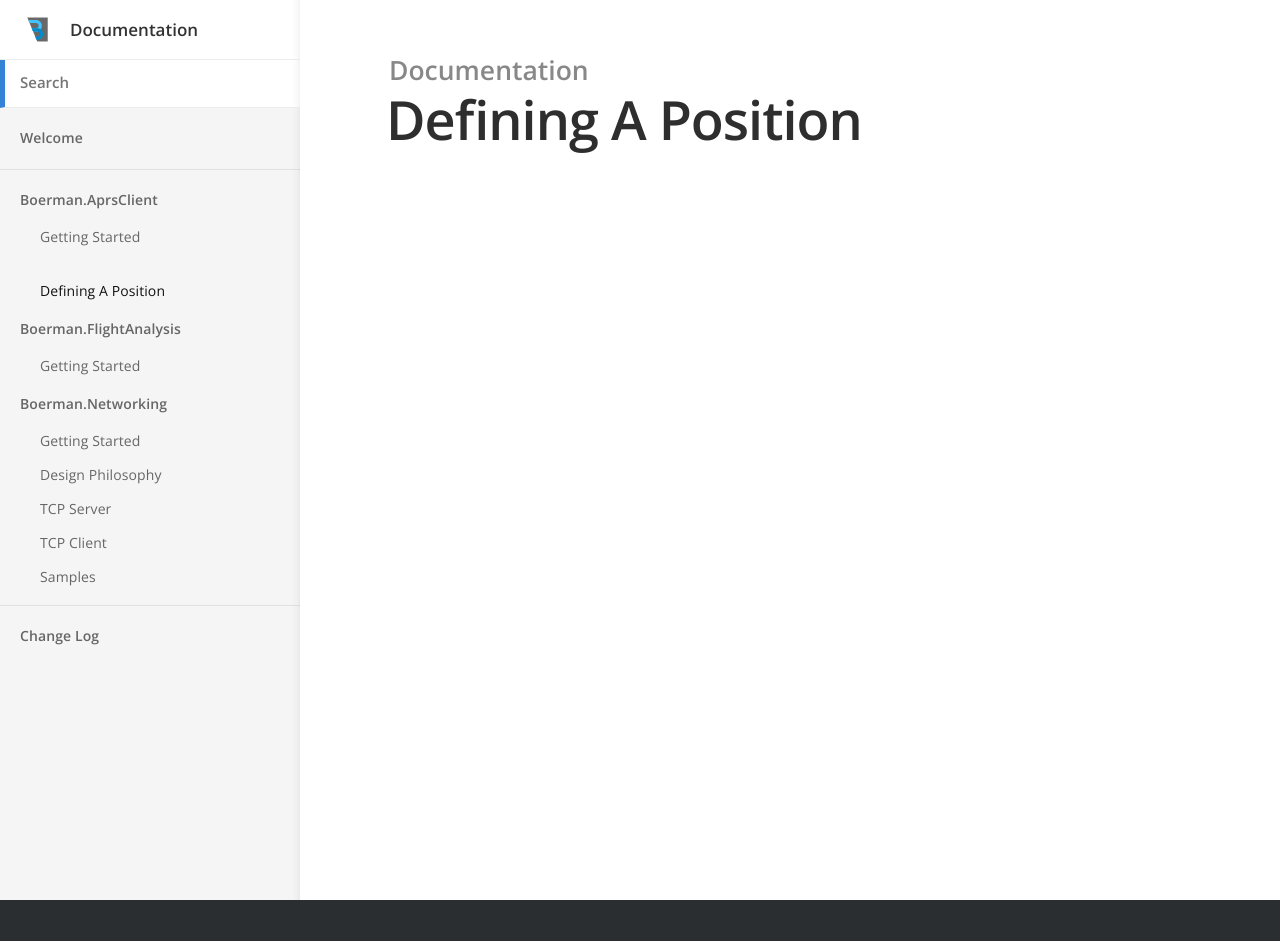
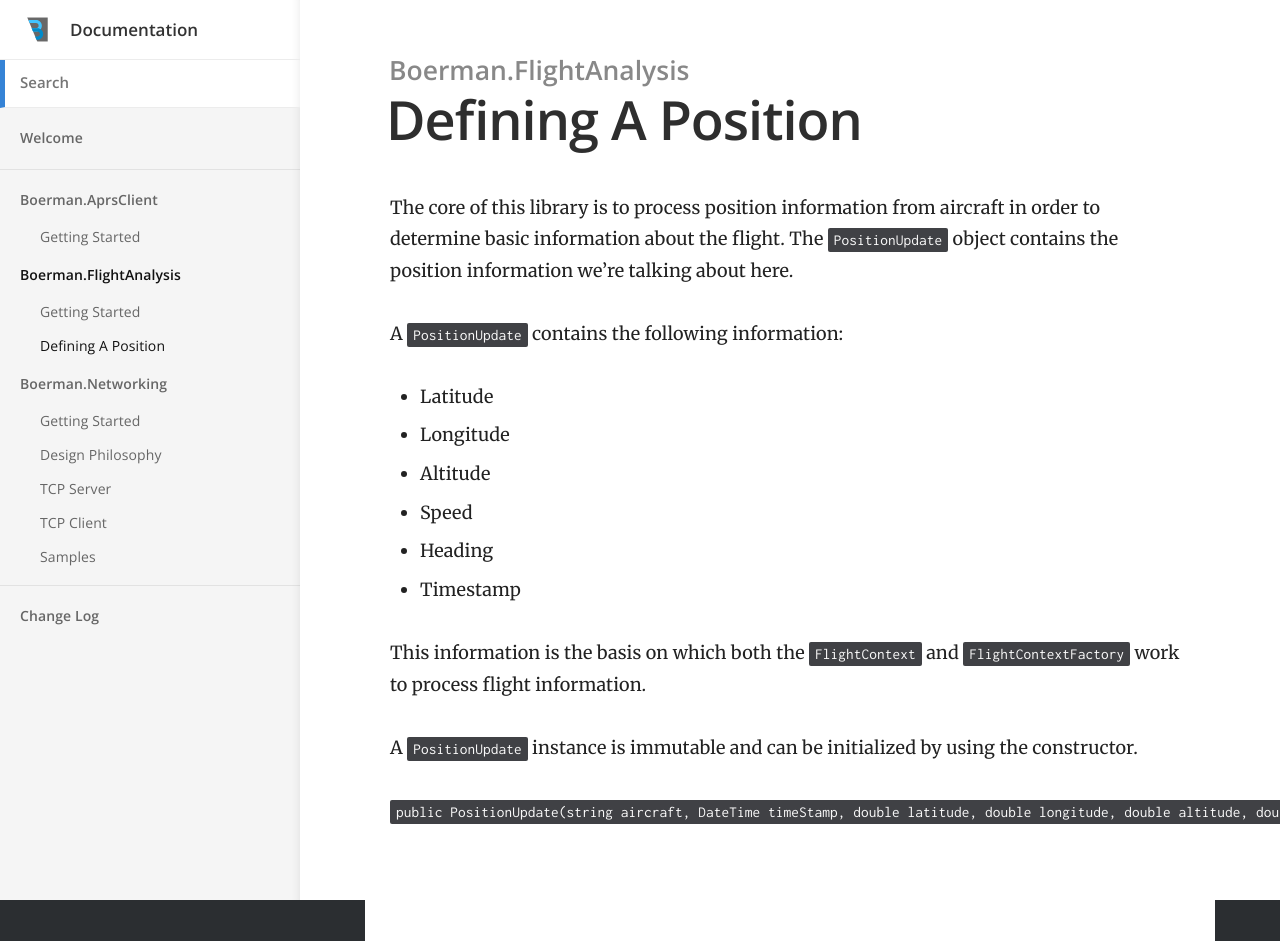
Before and after one commit to Boerman/docs, a Jekyll site: the page built from _docs/Libraries/FlightAnalysis/defining-a-position.md, in a window 1280 px wide. Built offline with Jekyll 4.4.1, drawn with Linux system fonts in a browser that asks for light colours; before the commit the page ends 900 px from its top, so only the background shows below that.

Commit message:
Updated '_docs/Libraries/FlightAnalysis/defining-a-position.md' via CloudCannon

```diff
--- a/_docs/Libraries/FlightAnalysis/defining-a-position.md
+++ b/_docs/Libraries/FlightAnalysis/defining-a-position.md
@@ -1,5 +1,25 @@
 ---
 title: Defining A Position
-category:
-order: 1
+category: Boerman.FlightAnalysis
+order: 2
 ---
+
+
+The core of this library is to process position information from aircraft in order to determine basic information about the flight. The `PositionUpdate` object contains the position information we're talking about here.
+
+A `PositionUpdate` contains the following information:
+
+* Latitude
+* Longitude
+* Altitude
+* Speed
+* Heading
+* Timestamp
+
+This information is the basis on which both the `FlightContext` and `FlightContextFactory` work to process flight information.
+
+A `PositionUpdate` instance is immutable and can be initialized by using the constructor.
+
+`public PositionUpdate(string aircraft, DateTime timeStamp, double latitude, double longitude, double altitude, double speed, double heading)`
+
+&nbsp;
```
